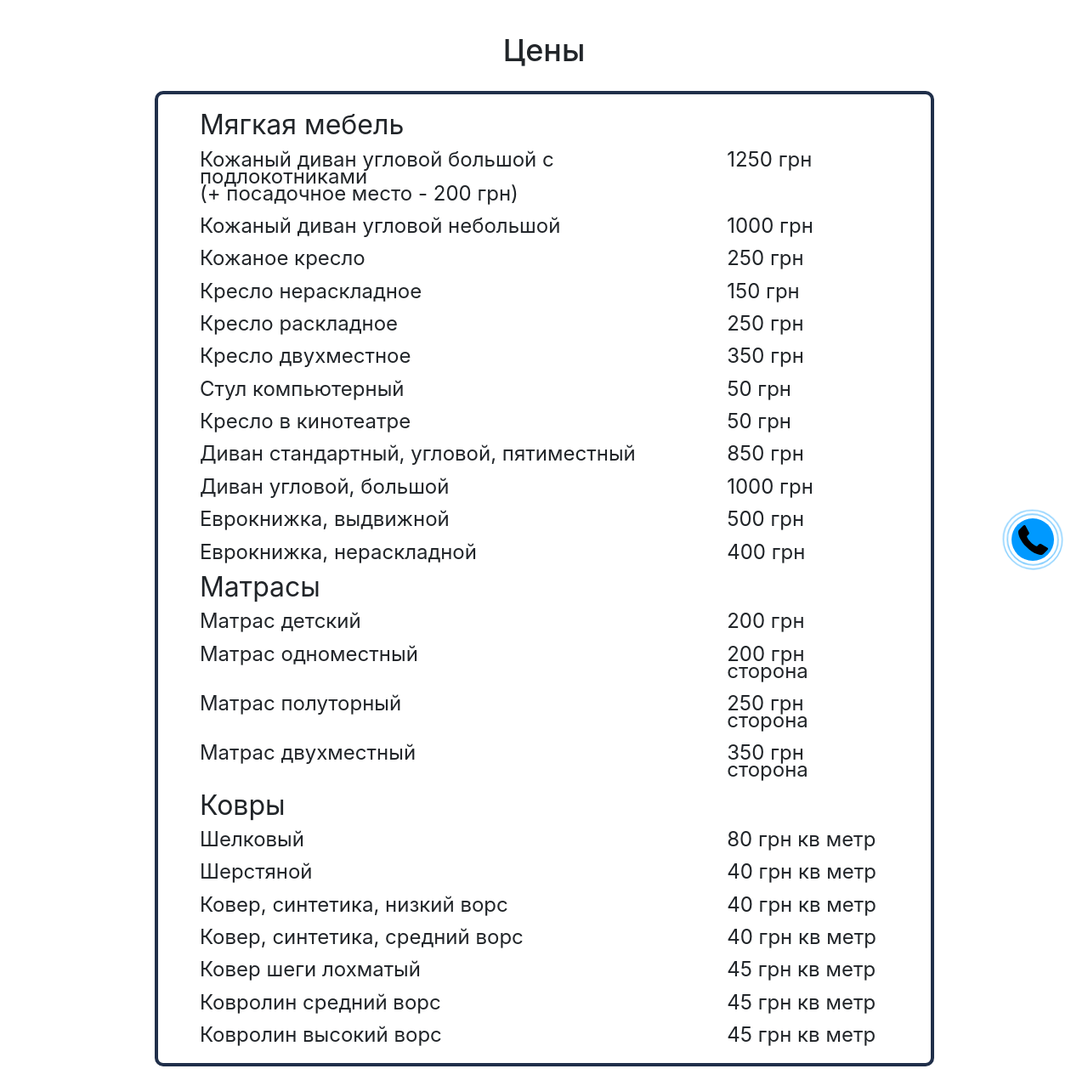
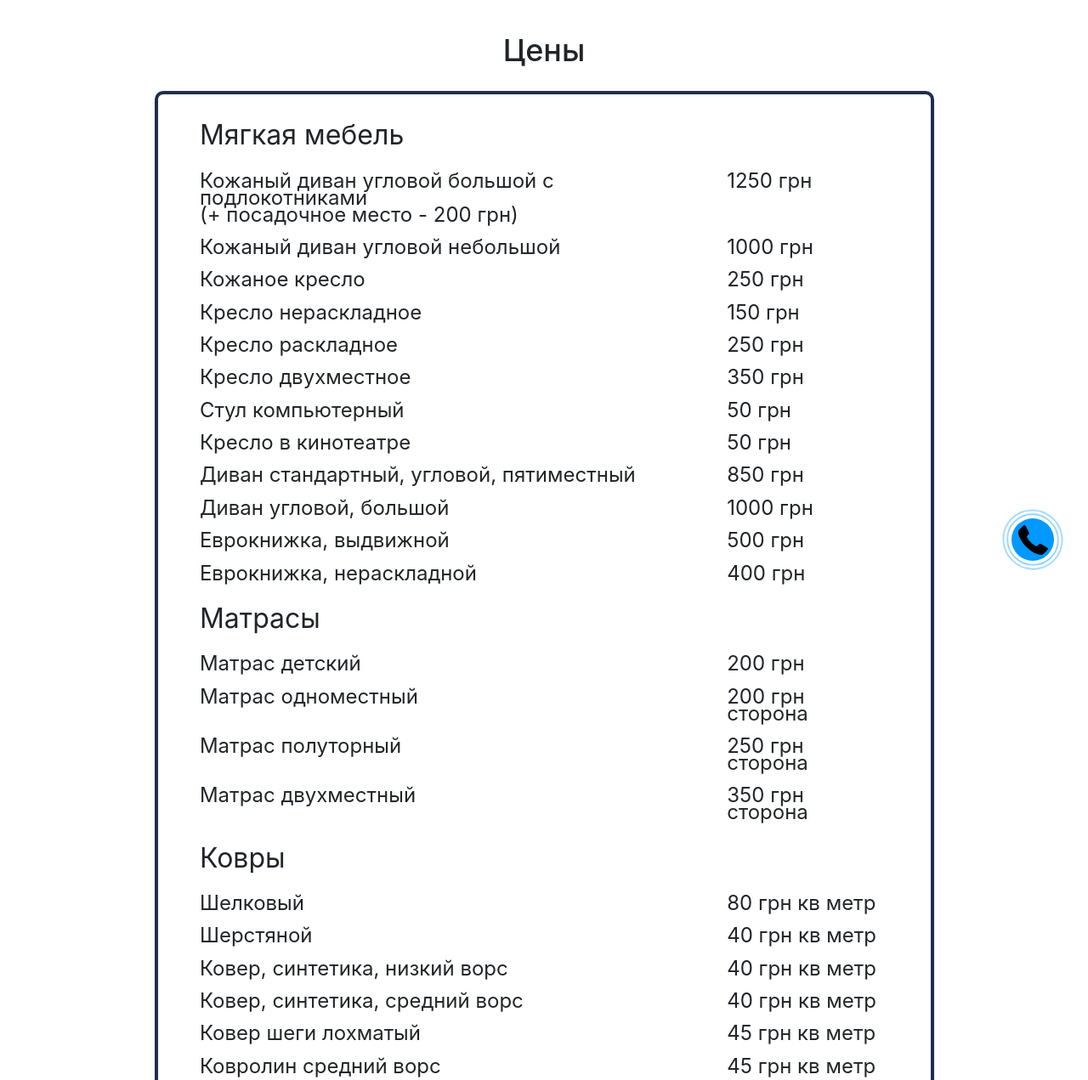
Before and after one commit to markxploder/hozyaushka, a Django app: page /price/ in a window 1280 px wide. Shown: the part 100-1371 px from the top of the page at 85% size. Run offline with Django 3.2, Linux system fonts and the light colour scheme; some libraries are stand-ins or nearby versions.

Commit message:
Small fix

```diff
--- a/hoz/static/css/price.css
+++ b/hoz/static/css/price.css
@@ -28,9 +28,8 @@
 }
 
 .td-title {
-  line-height: 25px;
+  line-height: 50px;
   font-size: 32px;
-  padding: 2.5%;
 }
 
 /* request */
```
